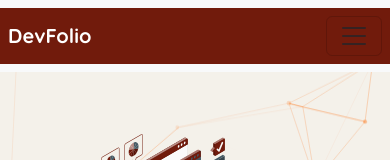
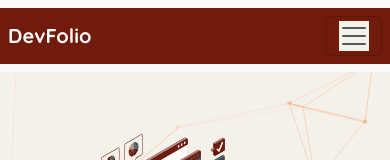
Before and after one commit to AbdulRehaman942004/AbdulRehman-portfolio, a plain HTML site: page index.html in a window 390 px wide. Shown: the top 160 px of the page. Drawn offline with nearby package versions, Linux system fonts and the light colour scheme; animation ran at ten frames a second; a web font is replaced by a local one.

Commit message:
Your commit message

```diff
--- a/style.css
+++ b/style.css
@@ -59,8 +59,12 @@ body {
 .nav-link {
     color: #fff !important;
     font-weight: 500;
+
+
+  }
+.navbar-toggler-icon{
+  background-color: #f4f1ea;
 }
-
 
 
 /* HOME CSS STYLING */
```
